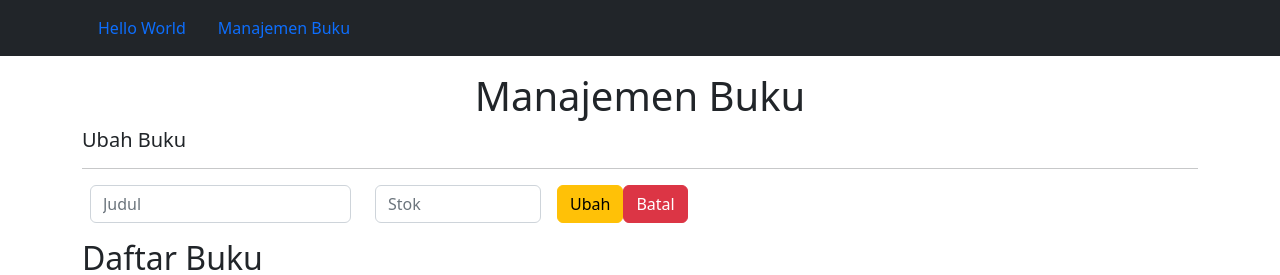
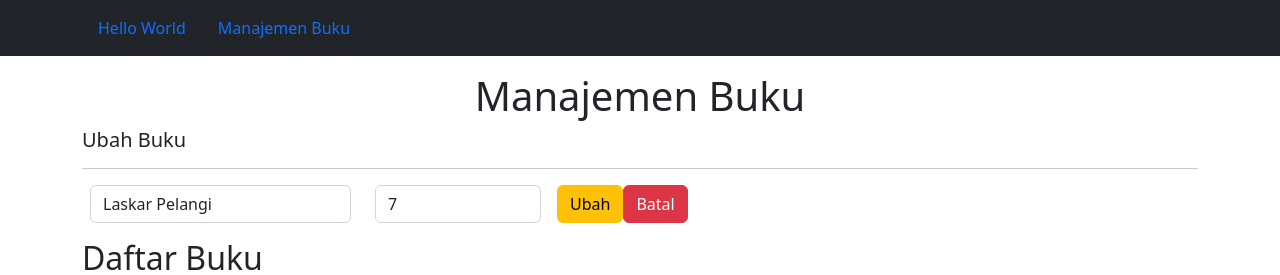
Before and after one commit to TahsinulAmir/frontend-react, a React (Create React App) app: page /manajemen-buku in a window 1280 px wide. Both pictures are taken after a click on the button "Edit". Shown: the top 275 px of the page. Built offline with nearby package versions, Linux system fonts and the light colour scheme.

Commit message:
menampilkan isian form ubah

```diff
--- a/src/components/ManajemenBuku.jsx
+++ b/src/components/ManajemenBuku.jsx
@@ -3,6 +3,7 @@ import React, { useState } from "react";
 function ManajemenBuku({ bookList }) {
     console.log(bookList);
     const [form, setForm] = useState("");
+    const [inputBook, setInputBook] = useState();
     //data
 
     //eventhandling
@@ -11,6 +12,7 @@ function ManajemenBuku({ bookList }) {
     }
 
     function showEdit(book){
+        setInputBook(book);
         setForm("edit");
     }
 
@@ -41,10 +43,20 @@ function ManajemenBuku({ bookList }) {
                     <hr />
                     <form className="row">
                         <div className="col-3">
-                            <input type="text" name="judul" className="form-control mx-2" placeholder="Judul" />
+                            <input
+                            type="text"
+                            name="judul"
+                            className="form-control mx-2"
+                            placeholder="Judul"
+                            value={inputBook.judul} />
                         </div>
                         <div className="col-2">
-                                <input type="number" name="stok" className="form-control mx-2" placeholder="Stok" />
+                                <input
+                                type="number"
+                                name="stok"
+                                className="form-control mx-2"
+                                placeholder="Stok"
+                                value={inputBook.stok} />
                         </div>
                         <div className="col-2">
                                 <input type="submit" className="btn btn-warning ml-2" value="Ubah" />
@@ -76,7 +88,7 @@ function ManajemenBuku({ bookList }) {
                                 <td> {book.judul} </td>
                                 <td> {book.stok} </td>
                                 <td>
-                                    <button className="btn btn-info mr-3" onClick={showEdit}>
+                                    <button className="btn btn-info mr-3" onClick={() => showEdit(book)}>
                                         Edit
                                         </button>
                                     <button className="btn btn-danger">Hapus</button>
```
